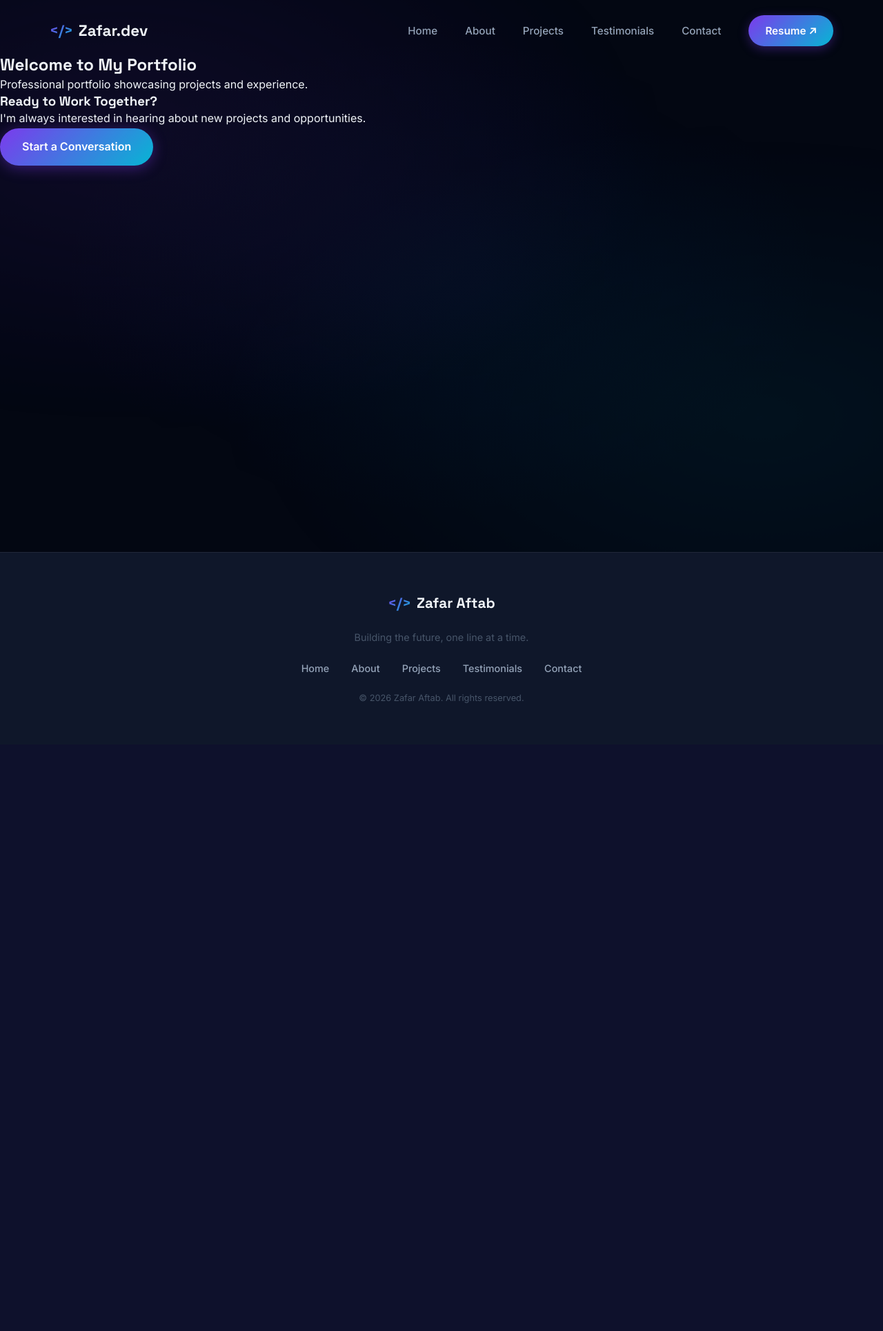
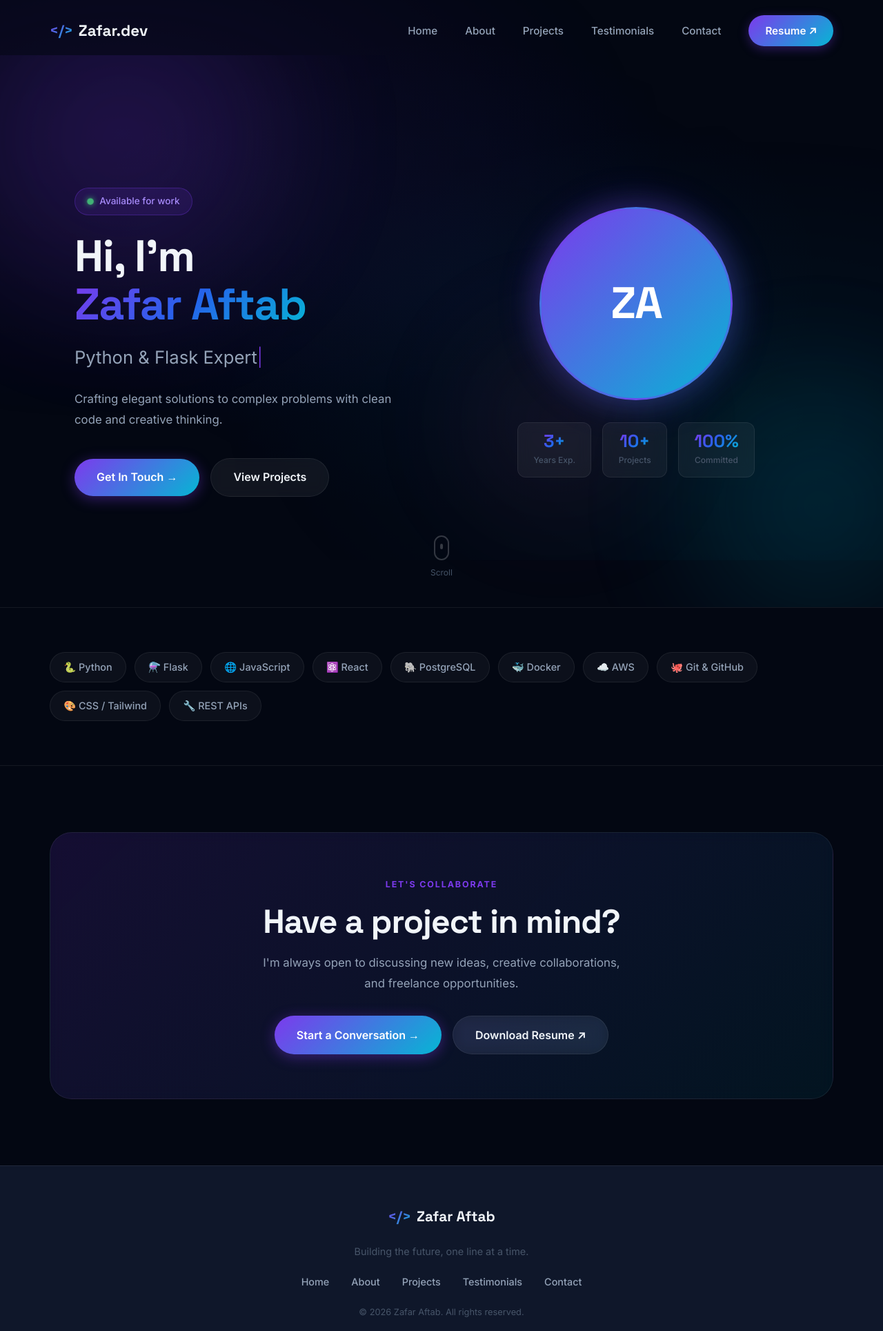
Before and after one commit to zafaraftab1/myPortfolio, a Python web app: template templates/home.html in a window 1280 px wide. Shown: the top 1929 px of the page at 69% size. Before the commit the page ends 1019 px from the top, so only its background shows below. Run offline with Jinja, Linux system fonts and the light colour scheme; the template is opened without the code that fills it, so the values that code supplies are empty.

Commit message:
Making UI better

```diff
--- a/templates/home.html
+++ b/templates/home.html
@@ -1,100 +1,190 @@
 {% extends "layout.html" %}
 
-{% block title %}Home - {{ profile.name if profile else 'Portfolio' }}{% endblock %}
+{% block title %}Home{% endblock %}
 
 {% block content %}
-    <!-- Hero Section -->
-    <section class="hero-section">
-        <div class="hero-content">
-            {% if profile %}
-                <h2>Hi, I'm {{ profile.name }}</h2>
-                <p class="hero-title">{{ profile.title }}</p>
-                <p class="hero-description">{{ profile.summary }}</p>
-                <div class="hero-buttons">
-                    <a href="{{ url_for('contact_page') }}" class="btn btn-primary">Get In Touch</a>
-                    <a href="{{ url_for('about') }}" class="btn btn-secondary">Learn More</a>
+
+<!-- ===== HERO ===== -->
+<section id="hero">
+    <div class="hero-orbs">
+        <div class="orb orb-1"></div>
+        <div class="orb orb-2"></div>
+        <div class="orb orb-3"></div>
     </div>
-                <div class="hero-contact-info">
-                    <p>📍 {{ profile.location }}</p>
-                    <p>📧 <a href="mailto:{{ profile.email }}">{{ profile.email }}</a></p>
+
+    <div class="hero-container">
+        <div class="hero-text">
+            <div class="hero-badge">
+                <span class="badge-dot"></span>
+                Available for work
             </div>
-            {% else %}
-                <h2>Welcome to My Portfolio</h2>
-                <p>Professional portfolio showcasing projects and experience.</p>
-            {% endif %}
+
+            <h1 class="hero-title">
+                Hi, I'm<br>
+                <span class="gradient-text">{{ profile.name if profile else 'Zafar Aftab' }}</span>
+            </h1>
+
+            <p class="hero-subtitle">
+                <span id="typing-text"></span><span class="typing-cursor">|</span>
+            </p>
+
+            <p class="hero-description">
+                {{ profile.summary if profile else 'Crafting elegant solutions to complex problems with clean code and creative thinking.' }}
+            </p>
+
+            <div class="hero-actions">
+                <a href="{{ url_for('contact_page') }}" class="btn-primary">Get In Touch &rarr;</a>
+                <a href="{{ url_for('projects_page') }}" class="btn-secondary">View Projects</a>
+            </div>
+        </div>
+
+        <div class="hero-visual">
+            <div class="avatar-ring">
+                <div class="avatar-glow"></div>
+                <div class="avatar-initials">
+                    {{ profile.name[:2].upper() if profile else 'ZA' }}
+                </div>
+            </div>
+            <div class="hero-stats">
+                <div class="stat-pill">
+                    <span class="stat-num">3+</span>
+                    <span class="stat-lbl">Years Exp.</span>
+                </div>
+                <div class="stat-pill">
+                    <span class="stat-num">{{ projects | length if projects else '10' }}+</span>
+                    <span class="stat-lbl">Projects</span>
+                </div>
+                <div class="stat-pill">
+                    <span class="stat-num">100%</span>
+                    <span class="stat-lbl">Committed</span>
+                </div>
+            </div>
+        </div>
+    </div>
+
+    <div class="scroll-hint">
+        <div class="scroll-mouse"><div class="scroll-wheel"></div></div>
+        <span>Scroll</span>
     </div>
 </section>
 
-    <!-- Featured Projects -->
+<!-- ===== TECH STRIP ===== -->
+<section id="tech-strip">
+    <div class="section-wrap">
+        <div class="tech-scroll-track">
+            <div class="tech-item">🐍 Python</div>
+            <div class="tech-item">⚗️ Flask</div>
+            <div class="tech-item">🌐 JavaScript</div>
+            <div class="tech-item">⚛️ React</div>
+            <div class="tech-item">🐘 PostgreSQL</div>
+            <div class="tech-item">🐳 Docker</div>
+            <div class="tech-item">☁️ AWS</div>
+            <div class="tech-item">🐙 Git &amp; GitHub</div>
+            <div class="tech-item">🎨 CSS / Tailwind</div>
+            <div class="tech-item">🔧 REST APIs</div>
+        </div>
+    </div>
+</section>
+
+<!-- ===== FEATURED PROJECTS ===== -->
 {% if projects %}
-        <section class="featured-projects">
-            <h3>Featured Projects</h3>
+<section id="featured-projects">
+    <div class="section-wrap">
+        <div class="section-header reveal">
+            <span class="section-eyebrow">Portfolio</span>
+            <h2 class="section-title">Featured <span class="gradient-text">Projects</span></h2>
+            <p class="section-sub">A selection of my recent work — from web apps to APIs and beyond.</p>
+        </div>
+
         <div class="projects-grid">
-                {% for project in projects %}
-                    <div class="project-card">
+            {% for project in projects[:3] %}
+                <article class="proj-card glass-card reveal">
+                    <div class="proj-card-img-wrap">
                         {% if project.image_url %}
-                            <img src="{{ project.image_url }}" alt="{{ project.title }}" class="project-image">
+                            <img src="{{ project.image_url }}" alt="{{ project.title }}" class="proj-card-img">
                         {% else %}
-                            <div class="project-image-placeholder">
-                                <span>{{ project.title }}</span>
+                            <div class="proj-card-placeholder">
+                                <span class="proj-placeholder-icon">🛠️</span>
                             </div>
                         {% endif %}
-                        <div class="project-info">
-                            <h4>{{ project.title }}</h4>
-                            <p>{{ project.description }}</p>
-                            <div class="tech-stack">
-                                {% for tech in project.tech_stack.split(', ') %}
-                                    <span class="tech-badge">{{ tech }}</span>
+                        <div class="proj-card-overlay"></div>
+                    </div>
+                    <div class="proj-card-body">
+                        <div class="proj-tech-list">
+                            {% for tech in project.tech_stack.split(', ')[:3] %}
+                                <span class="proj-tech-badge">{{ tech }}</span>
                             {% endfor %}
                         </div>
-                            <div class="project-links">
+                        <h3 class="proj-card-title">{{ project.title }}</h3>
+                        <p class="proj-card-desc">{{ project.description }}</p>
+                        <div class="proj-card-links">
+                            <a href="{{ url_for('project_detail', project_id=project.id) }}" class="proj-link-btn">Details</a>
                             {% if project.live_url %}
-                                    <a href="{{ project.live_url }}" target="_blank" class="link-btn">Live</a>
+                                <a href="{{ project.live_url }}" target="_blank" class="proj-link-btn proj-link-ghost">Live ↗</a>
                             {% endif %}
                             {% if project.repo_url %}
-                                    <a href="{{ project.repo_url }}" target="_blank" class="link-btn">Repository</a>
+                                <a href="{{ project.repo_url }}" target="_blank" class="proj-link-btn proj-link-ghost">Code</a>
                             {% endif %}
-                                <a href="{{ url_for('project_detail', project_id=project.id) }}" class="link-btn">Details</a>
                         </div>
                     </div>
-                    </div>
+                </article>
             {% endfor %}
         </div>
-            <div class="view-more">
-                <a href="{{ url_for('projects_page') }}" class="btn btn-secondary">View All Projects</a>
+
+        <div class="section-footer-cta">
+            <a href="{{ url_for('projects_page') }}" class="btn-secondary">View All Projects &rarr;</a>
+        </div>
     </div>
 </section>
 {% endif %}
 
-    <!-- Skills Section -->
-    {% if skills_by_category %}
-        <section class="skills-section">
-            <h3>Skills</h3>
-            <div class="skills-container">
-                {% for category, category_skills in skills_by_category.items() %}
-                    <div class="skill-category">
-                        <h4>{{ category }}</h4>
-                        <div class="skills-list">
-                            {% for skill in category_skills %}
-                                <div class="skill-item">
-                                    <div class="skill-name">{{ skill.name }}</div>
-                                    <div class="skill-bar">
-                                        <div class="skill-bar-fill" style="width: {% if skill.proficiency == 'Expert' %}95{% elif skill.proficiency == 'Intermediate' %}70{% else %}40{% endif %}%"></div>
-                                    </div>
-                                    <div class="skill-level">{{ skill.proficiency }}</div>
-                                </div>
-                            {% endfor %}
+<!-- ===== HOME CTA ===== -->
+<section id="home-cta">
+    <div class="section-wrap">
+        <div class="cta-card glass-card reveal">
+            <span class="section-eyebrow">Let's Collaborate</span>
+            <h2 class="section-title">Have a project in mind?</h2>
+            <p class="section-sub">I'm always open to discussing new ideas, creative collaborations, and freelance opportunities.</p>
+            <div class="cta-actions">
+                <a href="{{ url_for('contact_page') }}" class="btn-primary">Start a Conversation &rarr;</a>
+                <a href="{{ url_for('resume') }}" class="btn-secondary" target="_blank">Download Resume ↗</a>
             </div>
         </div>
-                {% endfor %}
     </div>
 </section>
-    {% endif %}
 
-    <!-- CTA Section -->
-    <section class="cta-section">
-        <h3>Ready to Work Together?</h3>
-        <p>I'm always interested in hearing about new projects and opportunities.</p>
-        <a href="{{ url_for('contact_page') }}" class="btn btn-primary">Start a Conversation</a>
-    </section>
+<!-- ===== TYPING EFFECT ===== -->
+<script>
+    (function () {
+        const phrases = [
+            '{{ profile.title if profile else "Full-Stack Developer" }}',
+            'Python & Flask Expert',
+            'UI/UX Enthusiast',
+            'Problem Solver'
+        ];
+        const el = document.getElementById('typing-text');
+        let pIdx = 0, cIdx = 0, deleting = false;
+
+        function tick() {
+            const phrase = phrases[pIdx];
+            if (!deleting) {
+                el.textContent = phrase.slice(0, ++cIdx);
+                if (cIdx === phrase.length) {
+                    deleting = true;
+                    setTimeout(tick, 2000);
+                    return;
+                }
+            } else {
+                el.textContent = phrase.slice(0, --cIdx);
+                if (cIdx === 0) {
+                    deleting = false;
+                    pIdx = (pIdx + 1) % phrases.length;
+                }
+            }
+            setTimeout(tick, deleting ? 50 : 90);
+        }
+        tick();
+    })();
+</script>
+
 {% endblock %}
```
Lines whose indentation alone changed are shown as unchanged.
